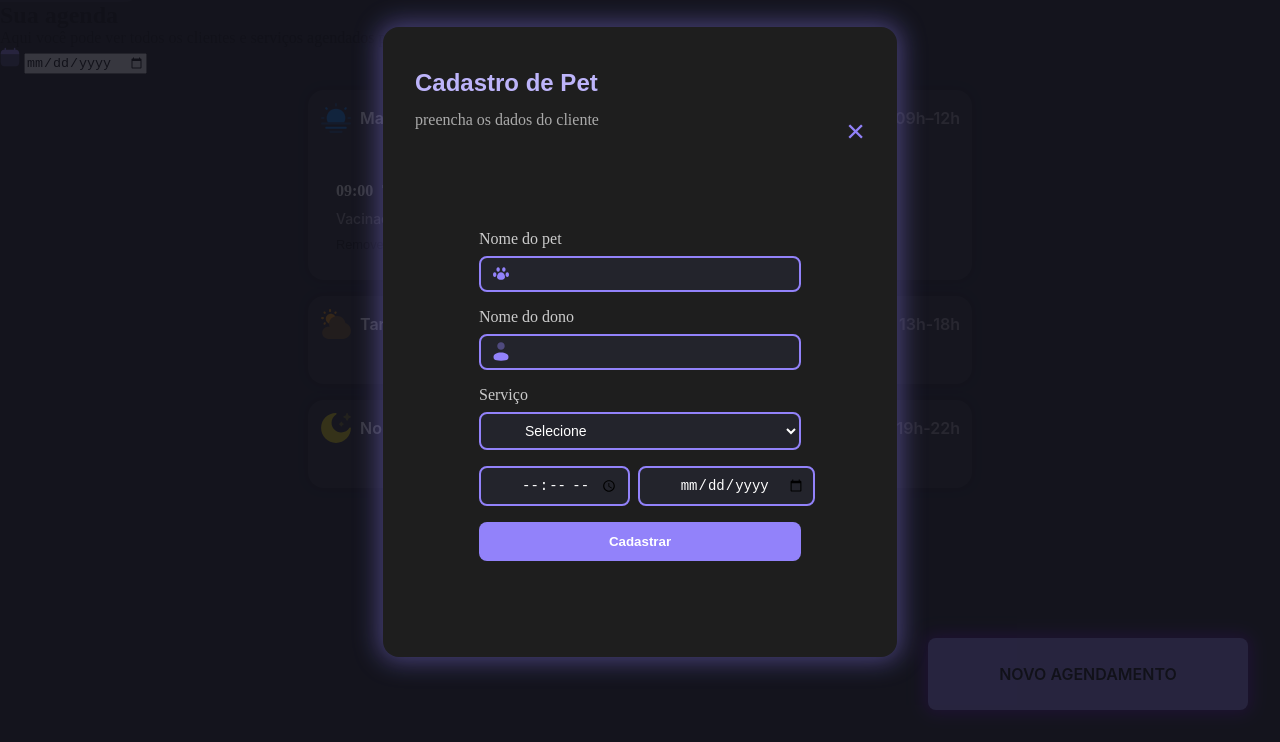
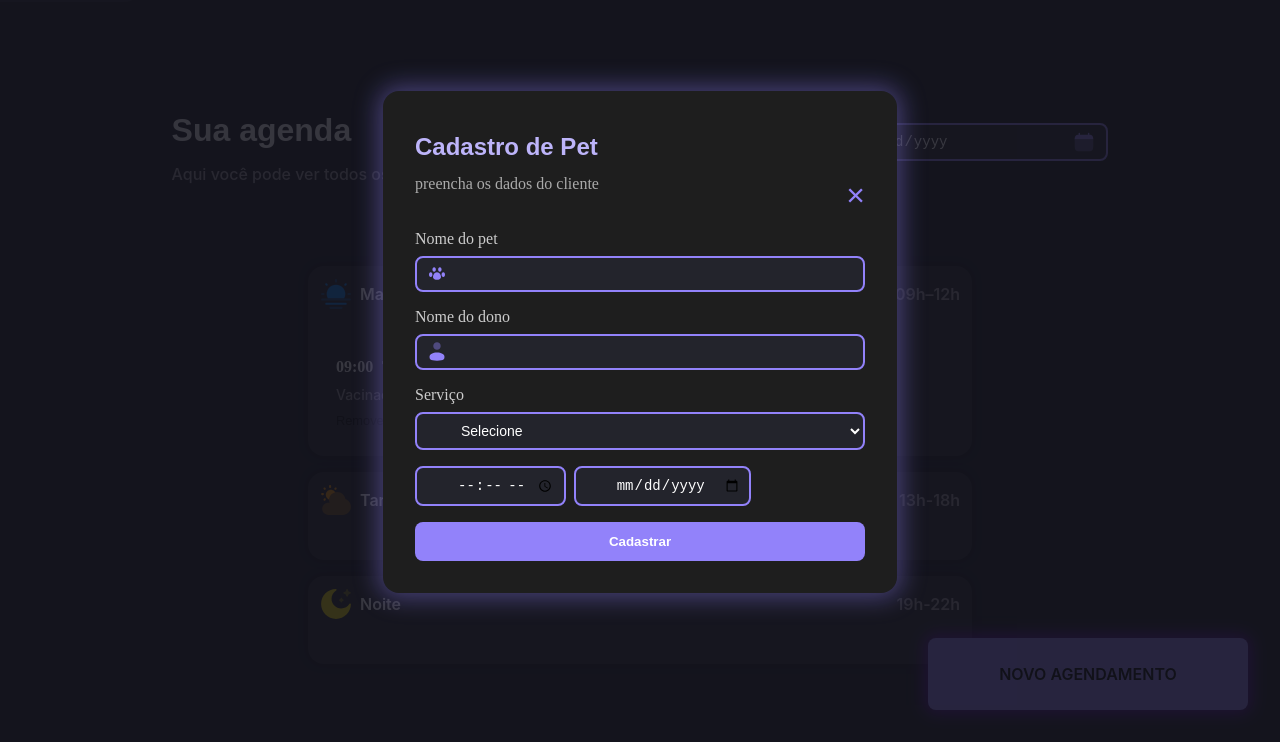
Before and after one commit to brenodev2007/Mundo-Pet, a website built with webpack: page index.html in a window 1280 px wide. Shown: the part 58-800 px from the top of the page. Built offline with nearby package versions, Linux system fonts and the light colour scheme.

Commit message:
Correção do Css e pegando o horário digitado

```diff
--- a/index.html
+++ b/index.html
@@ -14,7 +14,7 @@
     </header>
 
     <section class="app">
-      <header>
+      <div class="app-header">
         <div class="text">
           <h1>Sua agenda</h1>
           <p>
@@ -25,7 +25,7 @@
           <i><img src="assets/calendar.svg" alt="Calendário" /></i>
           <input type="date" id="date" name="date" required />
         </div>
-      </header>
+      </div>
 
       <section class="agendamento">
         <div class="shcedule">
--- a/package.json
+++ b/package.json
@@ -1,6 +1,6 @@
 {
   "scripts": {
-    "server": "json-server --watch db.json --port 3000",
+    "server": "json-server --watch db.json --port 3333",
     "build": "webpack",
     "start": "webpack-dev-server"
   },
--- a/src/styles/buttom.css
+++ b/src/styles/buttom.css
@@ -8,6 +8,7 @@
   background-color: var(--content-brand);
   font: var(--lb-large);
   border: none;
+  width: 100%;
   box-shadow: 0 0 15px 4px rgba(128, 0, 255, 0.6);
   transition: 0.5s;
 }
--- a/src/styles/form.css
+++ b/src/styles/form.css
@@ -1,94 +1,91 @@
-form {
+.app-header {
   display: flex;
+  flex-direction: column;
   justify-content: center;
-  flex-direction: column;
+  align-items: flex-start;
+  margin: 2rem auto 0 auto;
+  padding: 0 1.5rem;
+  gap: 0.75rem;
+  max-width: 100%;
+}
 
-  header {
-    margin-top: 2rem;
-    gap: 0.75rem;
-    margin-left: 2rem;
-
-    h1 {
+.app-header h1 {
   font: 600 1.5rem/2 "Inter Tight", sans-serif;
   color: #f5f4f5;
 }
 
-    p {
+.app-header p {
   font: var(--pp-medium);
   color: #98959d;
 }
 
-    .input {
+.app-header .input {
   display: flex;
   align-items: center;
   gap: 0.5rem;
-      padding: 0.75rem;
-      margin-top: 0.75rem;
+  padding: 0.75rem 0;
+  width: 100%;
+}
 
-      input[type="date"] {
+.app-header input[type="date"] {
   padding: 0.5rem;
   border: 2px solid #9282fa;
   border-radius: 8px;
   outline: none;
-        width: 15rem;
+  width: 100%;
+  max-width: 15rem;
   font-size: 12px;
-        color: #ffffff; /* cor do texto da data */
+  color: #ffffff;
   background-color: var(--background-tertiary);
   transition: border-color 0.3s, box-shadow 0.3s;
 
-        /* Remove o ícone nativo */
   appearance: none;
   -webkit-appearance: none;
   background-image: url("../assets/calendar.svg");
   background-repeat: no-repeat;
   background-position: right 0.75rem center;
   background-size: 1.25rem;
+}
 
-        &::-webkit-calendar-picker-indicator {
+.app-header input[type="date"]::-webkit-calendar-picker-indicator {
   opacity: 0;
   cursor: pointer;
 }
 
-        &:focus {
+.app-header input[type="date"]:focus {
   border-color: #7a6be0;
   box-shadow: 0 0 0 3px rgba(146, 130, 250, 0.3);
 }
 
-        &::placeholder {
+.app-header input[type="date"]::placeholder {
   color: #ffffff;
-        }
-      }
-    }
-  }
 }
 
 @media (width >= 80em) {
-  form {
-    padding: 4rem 4rem;
+  .app-header {
+    flex-direction: row;
+    justify-content: center;
+    align-items: center;
+    gap: 8rem;
+    padding: 4rem 0;
+    max-width: 1024px;
+  }
 
-    header {
-      display: flex;
-      gap: 13rem;
-      justify-content: center;
-
-      .text {
-        h1 {
+  .app-header .text h1 {
     font-size: 2rem;
   }
 
-        p {
+  .app-header .text p {
     font-size: 1rem;
   }
+
+  .app-header .input {
+    width: auto;
+    padding: 0;
   }
 
-      .input {
-        display: flex;
-
-        input {
+  .app-header .input input {
     width: 300px;
     font-size: 14px;
   }
 }
-    }
-  }
-}
```
Also changed, not shown: dist/index.html, dist/main.js. Lines whose indentation alone changed are shown as unchanged.
